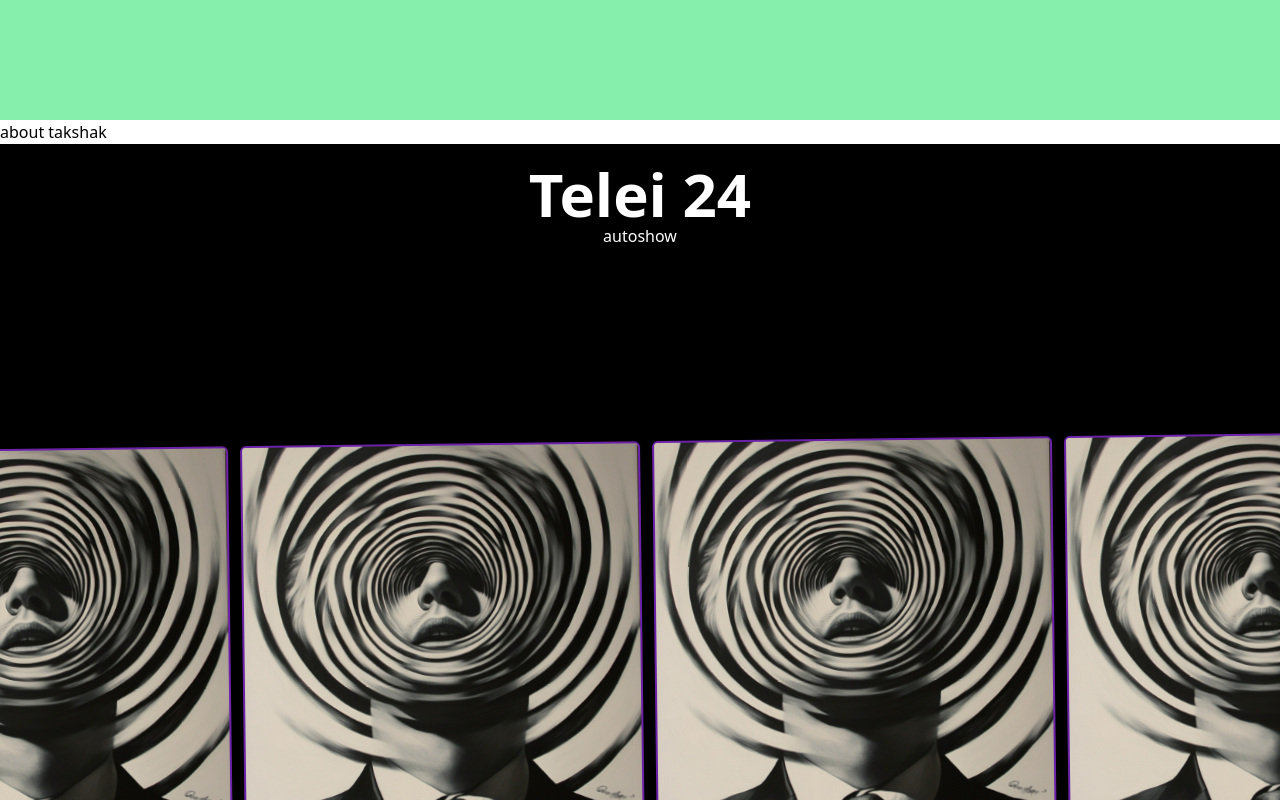
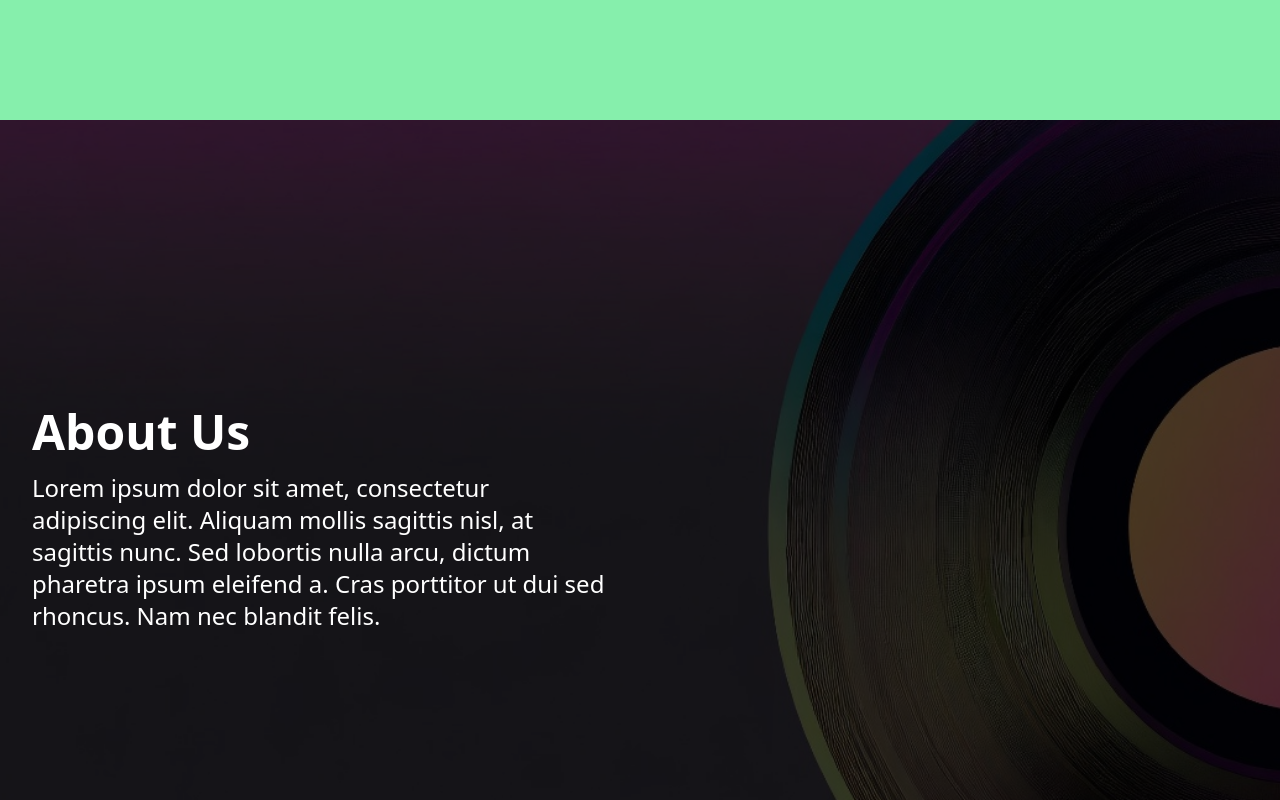
Before and after one commit to stone-PETER/takshak2024, a Next.js app: page / in a window 1280 px wide. Shown: the part 680-1480 px from the top of the page. Built offline with nearby package versions, Linux system fonts and the light colour scheme.

Commit message:
about added

```diff
--- a/src/app/components/About/page.tsx
+++ b/src/app/components/About/page.tsx
@@ -1,5 +1,145 @@
+'use client';
+import { useState, useEffect } from 'react';
 
-export default function About()
-{
-  return <section>about takshak</section>
+export default function About() {
+  const [circle, setCircle] = useState<{ x: number; y: number } | null>(null);
+
+  const handleMouseMove = (e: React.MouseEvent) => {
+    const { clientX: x, clientY: y } = e;
+    setCircle({ x, y });
+
+    setTimeout(() => {
+      setCircle(null);
+    }, 2000);
+  };
+
+  useEffect(() => {
+    generateCircleGrid();
+  }, []);
+
+  const generateCircleGrid = () => {
+    const circleGrid = document.getElementById('circleGrid') as HTMLElement;
+    const numColumns = 14;
+    const numRows = 7;
+
+    for (let row = 0; row < numRows; row++) {
+      for (let col = 0; col < numColumns; col++) {
+        const circle = document.createElement('div');
+        circle.classList.add('circle');
+        circle.style.marginTop = row % 2 === 0 ? '0' : '0vw';
+        circleGrid.appendChild(circle);
+      }
+    }
+  };
+
+  return (
+    <section
+      className="relative w-full h-screen overflow-hidden overflow-x-hidden"
+      onMouseMove={handleMouseMove}
+    >
+      <div
+        className="relative w-screen h-screen bg-cover bg-center flex"
+        style={{
+          backgroundImage: "url('about-bg.jpg')",
+        }}
+      >
+        <div className="absolute inset-0 bg-black opacity-70"></div>
+
+        <div className="relative w-full h-full flex flex-col sm:flex-row z-10">
+          <div className="w-full lg:w-1/2 h-full flex items-center justify-center p-4 md:p-8">
+            <div className="max-w-4xl text-white text-left">
+              <h2 className="text-2xl sm:text-3xl md:text-4xl lg:text-5xl font-semibold">About Us</h2>
+              <p className="mt-4 text-base sm:text-lg md:text-xl lg:text-2xl">
+                Lorem ipsum dolor sit amet, consectetur adipiscing elit.
+                Aliquam mollis sagittis nisl, at sagittis nunc. Sed lobortis nulla arcu,
+                dictum pharetra ipsum eleifend a. Cras porttitor ut dui sed rhoncus.
+                Nam nec blandit felis.
+              </p>
+            </div>
+          </div>
+          <div className="w-full lg:w-1/2 h-full flex items-center justify-center p-4 md:p-8">
+
+          </div>
+        </div>
+
+        {circle && (
+          <div
+            className="absolute circle"
+            style={{
+              left: `${circle.x - 50}px`,
+              top: `${circle.y - 50}px`,
+            }}
+          />
+        )}
+      </div>
+
+      <div id="circleGrid" className="absolute inset-0 pointer-events-none"></div>
+
+      <style jsx>{`
+        .circle {
+          width: 100px;
+          height: 100px;
+          background-color: rgba(255, 255, 255, 0.2);
+          border-radius: 50%;
+          position: absolute;
+          animation: circle-fade 1s ease forwards;
+          transform: translate(-50%, -50%);
+        }
+
+        @keyframes circle-fade {
+          0% {
+            transform: scale(0);
+            opacity: 0;
+          }
+          50% {
+            transform: scale(1.2);
+            opacity: 1;
+          }
+          100% {
+            transform: scale(1);
+            opacity: 0;
+          }
+        }
+
+        #circleGrid {
+          display: grid;
+          grid-template-columns: repeat(14, 1fr);
+          grid-auto-rows: minmax(100px, auto);
+          gap: 10px;
+        }
+
+        @media (max-width: 600px) {
+          .bg-cover {
+            background-image: url('about-bg-portrait.jpg') !important;
+          }
+
+          .flex-col {
+            flex-direction: column;
+          }
+
+          .p-4 {
+            padding: 16px;
+          }
+        }
+
+        @media (max-width: 768px) {
+          .text-3xl {
+            font-size: 1.875rem;
+          }
+          .text-xl {
+            font-size: 1.25rem;
+          }
+        }
+
+        @media (max-width: 1024px) {
+          .text-4xl {
+            font-size: 2.25rem;
+          }
+          .text-2xl {
+            font-size: 1.5rem;
+          }
+        }
+      `}</style>
+    </section>
+  );
 }
```
